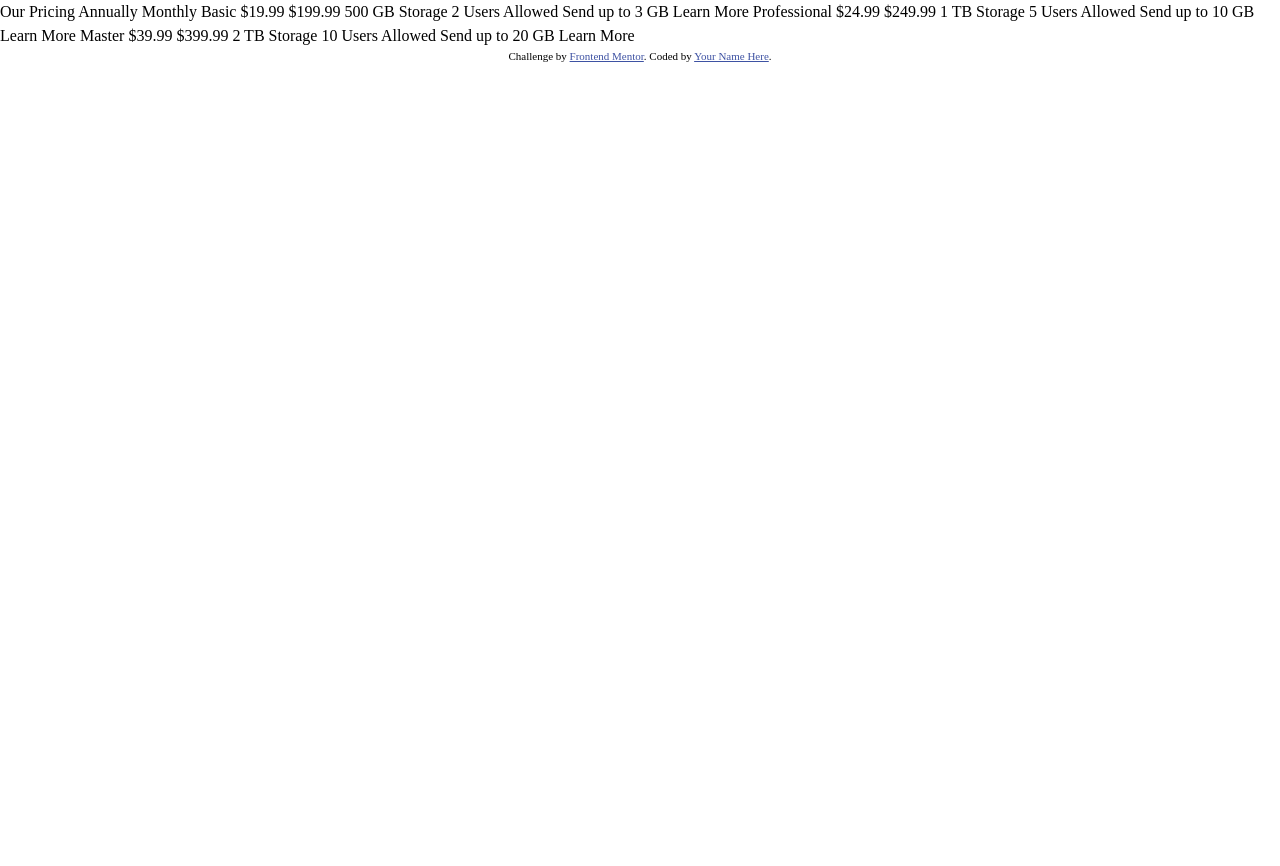
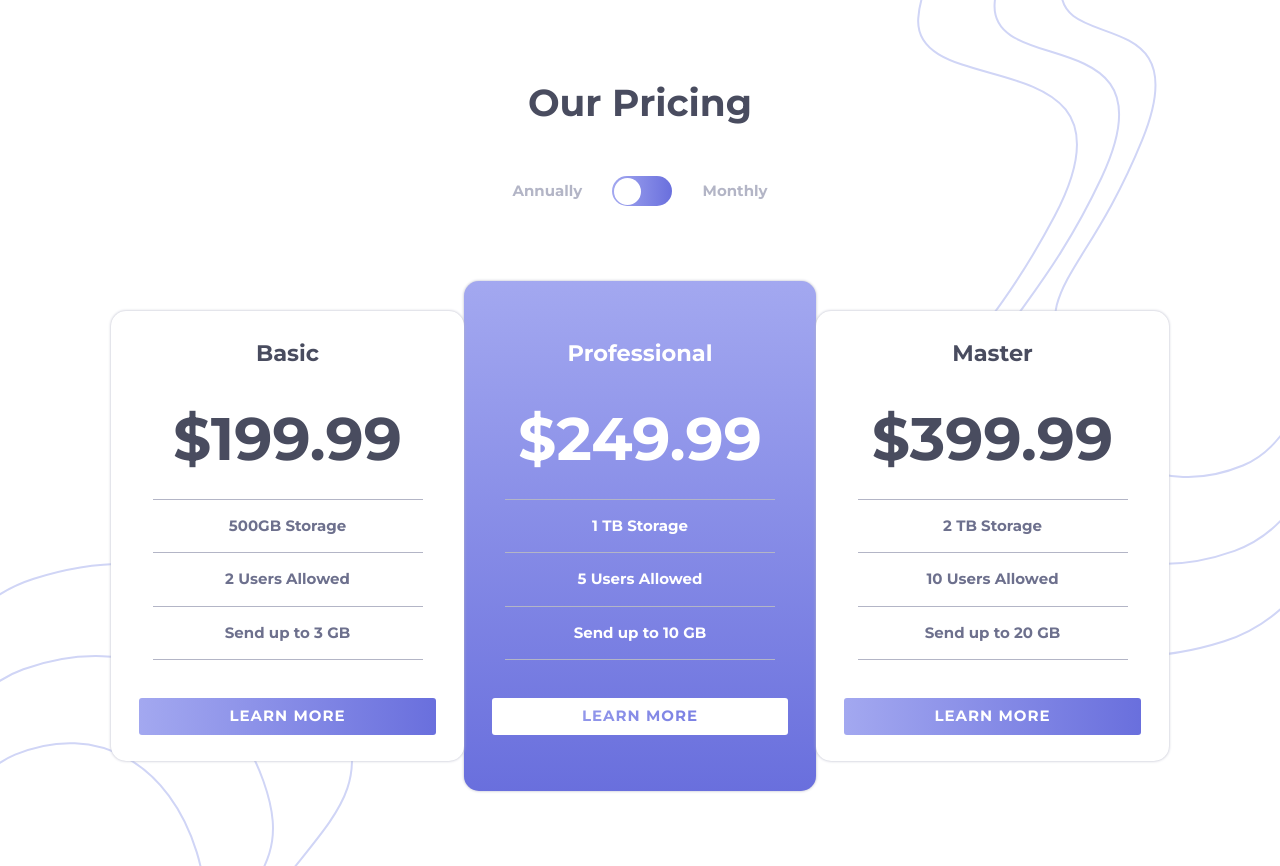
Before and after one commit to PPechmann/Pricing-Component-With-Toggle, a plain HTML site: page index.html in a window 1280 px wide. Before the commit the page ends 800 px from the top, so only its background shows below. Drawn offline with Linux system fonts and the light colour scheme.

Commit message:
initial layout finished

```diff
--- a/SCSS/abstracts/_variables.scss
+++ b/SCSS/abstracts/_variables.scss
@@ -0,0 +1,7 @@
+/*Colors*/
+
+$primary-gradient: linear-gradient(to right,hsl(236, 72%, 79%), hsl(237, 63%, 64%));
+$primary-gradient-toTop: linear-gradient(to bottom,hsl(236, 72%, 79%), hsl(237, 63%, 64%));
+$primary-font-clr: hsl(233, 13%, 49%);
+$selected-card-font-clr: hsl(234, 14%, 74%);
+$pricing-font-clr: hsl(232, 13%, 33%);
--- /dev/null
+++ b/SCSS/components/_button.scss
@@ -0,0 +1,29 @@
+.card__learnMoreBtn {
+    border: none;
+    border-radius: 3px;
+    text-transform: uppercase;
+    letter-spacing: 1px;
+    padding: .5rem 6rem;
+    background-image: $primary-gradient;
+    color: white;
+}
+
+.card__learnMoreMiddleBtn {
+    position: relative;
+    background-image: $primary-gradient;
+	-webkit-background-clip: text;
+	-webkit-text-fill-color: transparent;
+
+    &:after {
+        content: "";
+        position: absolute;
+        top: 0;
+        left: 0;
+        width: 100%;
+        height: 100%;
+        background-color: white;
+        z-index: -1;
+        background-image: none;
+        border-radius: 3px;
+    }
+}
--- a/SCSS/components/_card.scss
+++ b/SCSS/components/_card.scss
@@ -0,0 +1,67 @@
+.container {
+    display: flex;
+    justify-content: center;
+    align-content: space-between;
+}
+
+.card {
+    display: flex;
+    align-items: center;
+    justify-content: center;
+    height: 30rem;
+    width: 23.5rem;
+    border-radius: 1rem;
+    background-color: white;
+    box-shadow: 0rem 0rem .2rem $selected-card-font-clr;
+    text-align: center;
+    color: $primary-font-clr;
+
+    &__2 {
+        position: relative;
+        height: 34rem;
+        bottom: 2rem;
+        background-image: $primary-gradient-toTop;
+        color: white;
+        z-index: -1;
+
+        & .card__title, & .card__price {
+            color: white;
+        }
+    }
+
+    &__container {
+        display: flex;
+        flex-direction: column;
+        align-items: center;
+    }
+
+    &__title {
+        color: $pricing-font-clr;
+        font-size: 1.5rem;
+        margin-bottom: 1.5rem;
+    }
+
+    &__price {
+        font-size: 4rem;
+        color: $pricing-font-clr;
+    }
+
+    &__list {
+        list-style-type: none;
+        padding: 0;
+
+        &--items {
+            border-top: 1px solid $selected-card-font-clr;
+            padding: 1rem 0rem;
+            font-size: 1rem;
+            width: 18rem;
+
+            &:last-child {
+                border-bottom: 1px solid $selected-card-font-clr;
+                margin-bottom: 1.5rem;
+            }
+        }
+    }
+
+
+}
--- a/SCSS/components/_slider.scss
+++ b/SCSS/components/_slider.scss
@@ -0,0 +1,50 @@
+.header {
+    &__sliderContainer {
+        display: flex;
+        align-items: center;
+        justify-content: space-between;
+        width: 17rem;
+    }
+
+    &--annually, &--monthly {
+        color: $selected-card-font-clr;
+    }
+}
+
+
+input[type="checkbox"].header--toggle {
+    visibility: hidden;
+    position: absolute;
+    left: -900rem;
+}
+
+input[type="checkbox"].header--toggle + label {
+    display: flex;
+    align-items: center;
+    position: relative;
+}
+
+
+input[type="checkbox"].header--toggle + label::before {
+    content: " ";
+    width: 4rem;
+    height: 2rem;
+    background-image: $primary-gradient;
+    border-radius: 6.6rem;
+    transition: all 200ms ease-in-out;
+}
+
+input[type="checkbox"].header--toggle + label::after {
+    content: " ";
+    width: 1.8rem;
+    height: 1.8rem;
+    background-color: white;
+    border-radius: 6.6rem;
+    position: absolute;
+    left: .1rem;
+    transition: all 300ms ease-in-out;
+}
+
+input[type="checkbox"].header--toggle:checked + label:after {
+    transform: translateX(2rem);
+}
--- a/SCSS/core/_typography.scss
+++ b/SCSS/core/_typography.scss
@@ -0,0 +1,18 @@
+@import url('https://fonts.googleapis.com/css2?family=Montserrat:wght@700&display=swap');
+
+html {
+    font-family: 'Montserrat', sans-serif;
+    font-size: 15px;
+}
+
+@media only screen and (max-width: 1110px) {
+    html {
+        font-size: 13px;
+    }
+}
+
+@media only screen and (max-width: 970px) {
+    html {
+        font-size: 12px;
+    }
+}
--- /dev/null
+++ b/SCSS/layout/_body.scss
@@ -0,0 +1,7 @@
+body {
+    background-image: url(../../images/bg-top.svg), url(../../images/bg-bottom.svg);
+    background-position: 100% 0%, 0% 100%;
+    background-repeat: no-repeat;
+    min-height: 100vh;
+    padding: 5rem 0rem 3rem 0rem;
+}
--- a/SCSS/layout/_header.scss
+++ b/SCSS/layout/_header.scss
@@ -0,0 +1,13 @@
+.header {
+    display: flex;
+    flex-direction: column;
+    text-align: center;
+    align-items: center;
+    margin-bottom: 7rem;
+
+    &__title {
+        color: $pricing-font-clr;
+        margin-bottom: 3rem;
+        font-size: 2.5rem;
+    }
+}
--- a/SCSS/main.scss
+++ b/SCSS/main.scss
@@ -2,5 +2,8 @@
 @import "../SCSS/abstracts/variables";
 @import "../SCSS/components/card";
 @import "../SCSS/components/slider";
+@import "../SCSS/components/button";
 @import "../SCSS/core/reset";
 @import "../SCSS/core/typography";
+@import "../SCSS/layout/body";
+@import "../SCSS/layout/header";
--- a/index.html
+++ b/index.html
@@ -9,45 +9,65 @@
 
   <title>Frontend Mentor | [Challenge Name Here]</title>
 
-  <!-- Feel free to remove these styles or customise in your own stylesheet 👍 -->
-  <style>
-    .attribution { font-size: 11px; text-align: center; }
-    .attribution a { color: hsl(228, 45%, 44%); }
-  </style>
+
 </head>
 <body>
 
-  Our Pricing
-  Annually
-  Monthly
+  <header class="header">
+    <h1 class="header__title">Our Pricing</h1>
+    <div class="header__sliderContainer">
+      <p class="header--annually">Annually</p>
+      <input type="checkbox" id="checkbox" class="header--toggle">
+      <label for="checkbox"></label>
+      <p class="header--monthly">Monthly</p>
+    </div>
+  </header>
 
-  Basic
-  &dollar;19.99
-  &dollar;199.99
-  500 GB Storage
-  2 Users Allowed
-  Send up to 3 GB
-  Learn More
 
-  Professional
-  &dollar;24.99
-  &dollar;249.99
-  1 TB Storage
-  5 Users Allowed
-  Send up to 10 GB
-  Learn More
+  <main>
+    <div class="container">
 
-  Master
-  &dollar;39.99
-  &dollar;399.99
-  2 TB Storage
-  10 Users Allowed
-  Send up to 20 GB
-  Learn More
+      <div class="card card__1">
+        <div class="card__container">
+          <p class="card__title">Basic</p>
+          <p class="card__price">$199.99</p>
+          <ul class="card__list">
+            <li class="card__list--items">500GB Storage</li>
+            <li class="card__list--items">2 Users Allowed</li>
+            <li class="card__list--items">Send up to 3 GB</li>
+          </ul>
+          <button class="card__learnMoreBtn">Learn More</button>
+        </div>
+      </div>
 
-  <div class="attribution">
-    Challenge by <a href="https://www.frontendmentor.io?ref=challenge" target="_blank">Frontend Mentor</a>.
-    Coded by <a href="#">Your Name Here</a>.
-  </div>
+      <div class="card card__2">
+        <div class="card__container">
+          <p class="card__title">Professional</p>
+          <p class="card__price">$249.99</p>
+          <ul class="card__list">
+            <li class="card__list--items">1 TB Storage</li>
+            <li class="card__list--items">5 Users Allowed</li>
+            <li class="card__list--items">Send up to 10 GB</li>
+          </ul>
+          <button class="card__learnMoreBtn card__learnMoreMiddleBtn">Learn More</button>
+        </div>
+      </div>
+
+      <div class="card card__3">
+        <div class="card__container">
+         <p class="card__title">Master</p>
+         <p class="card__price">$399.99</p>
+         <ul class="card__list">
+          <li class="card__list--items">2 TB Storage</li>
+          <li class="card__list--items">10 Users Allowed</li>
+          <li class="card__list--items">Send up to 20 GB</li>
+         </ul>
+         <button class="card__learnMoreBtn">Learn More</button>
+        </div>
+      </div>
+
+    </div>
+  </main>
+
 </body>
 </html>
```
Also changed, not shown: css/main.css, 1 other file.
